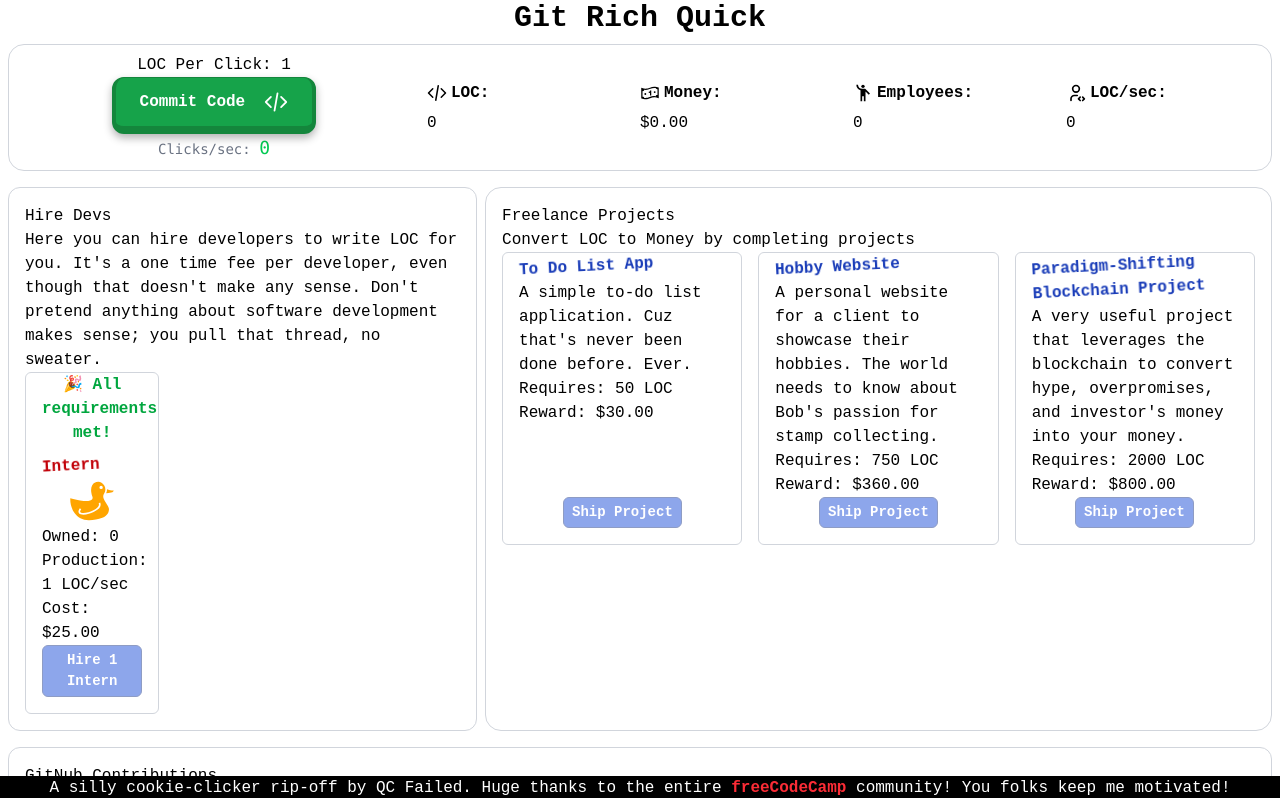
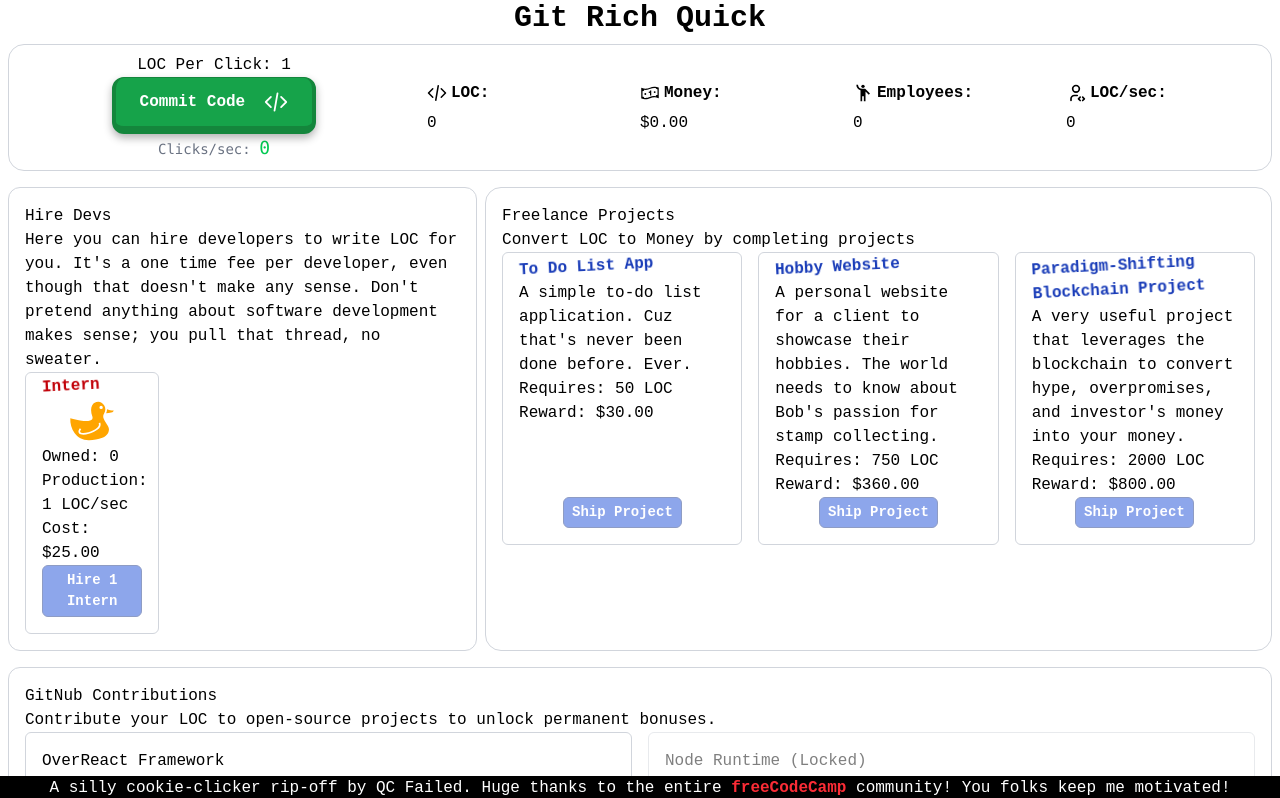
Before and after one commit to BDubDesigns/git-rich-quick, a React (Vite) app in the folder client/: page / in a window 1280 px wide. Shown: the top 798 px of the page. Built offline with nearby package versions, Linux system fonts and the light colour scheme; a web font is replaced by a local one.

Commit message:
refactor(EmployeeCard, LockedEmployeeCard, Shop): Remove celebration message for first purchase; update comments for clarity and improve condition checks for unlock logic.

```diff
--- a/client/src/components/EmployeeCard.jsx
+++ b/client/src/components/EmployeeCard.jsx
@@ -19,17 +19,11 @@ export function EmployeeCard({
   canAfford,
   onPurchase,
 }) {
-  // Show celebration on first purchase (ownedCount === 0 means they're about to buy their first)
-  const isFirstPurchase = ownedCount === 0;
-
   return (
     <div className="border rounded-md border-gray-300 p-4 pt-0 flex flex-col">
-      {/* Celebration message on first purchase */}
-      {isFirstPurchase && (
-        <p className="text-center text-green-600 font-semibold mb-2">
-          🎉 All requirements met!
-        </p>
-      )}
+      {/* TODO: Add toast notification system for employee unlock celebration.
+          Currently removed because the celebration message fires when ownedCount === 0 (too early)
+          and persists indefinitely (not transient). A proper toast system will provide better UX. */}
       {/* Employee name - tilted styling */}
       <h3 className="-rotate-3 text-red-700 font-semibold">{config.name}</h3>
 
--- a/client/src/components/LockedEmployeeCard.jsx
+++ b/client/src/components/LockedEmployeeCard.jsx
@@ -8,10 +8,9 @@ import "./LockedEmployeeCard.css";
  * @param {Object} props
  * @param {Object} props.config - Employee config from EMPLOYEE_CONFIGS
  * @param {Array} props.progress - Array from getUnlockProgress().
- *   ASSUMPTION: Never empty—this component is only rendered when
- *   hasCrossedUnlockThreshold() returns true, which guarantees
- *   at least one condition exists. This allows safe use of .every()
- *   on the progress array.
+ *   Can be empty if the employee has no unlock conditions (e.g., intern).
+ *   When empty, .every() returns true (vacuously true), so allConditionsMet
+ *   will be true and the card displays the LOCKED badge with no progress bars.
  */
 export function LockedEmployeeCard({ config, progress }) {
   // Format unlock condition for human-readable display
@@ -27,7 +26,9 @@ export function LockedEmployeeCard({ config, progress }) {
   };
 
   // Calculate if all conditions are met (derived state, not stored)
-  const allConditionsMet = progress.every((p) => p.remaining === 0);
+  // Guard against empty progress array: only true if conditions exist AND all are met
+  const allConditionsMet =
+    progress.length > 0 && progress.every((p) => p.remaining === 0);
 
   return (
     <div
--- a/client/src/components/Shop.jsx
+++ b/client/src/components/Shop.jsx
@@ -33,7 +33,7 @@ export function Shop() {
           const unlocked = isEmployeeUnlocked(employeeType, state);
 
           if (unlocked) {
-            // Already purchased: show purchasable card
+            // Already unlocked: show purchasable card
             const currentCost = getEmployeeCost(employeeType, state);
             const canAfford = state.money >= currentCost;
             const ownedCount = state.employees[employeeType].count;
@@ -50,7 +50,7 @@ export function Shop() {
             );
           }
 
-          // Not yet purchased: show locked card with progress
+          // Not yet unlocked: show locked card with progress
           const progress = getUnlockProgress(employeeType, state);
           const hasCrossedThreshold = hasCrossedUnlockThreshold(
             "employee",
```
